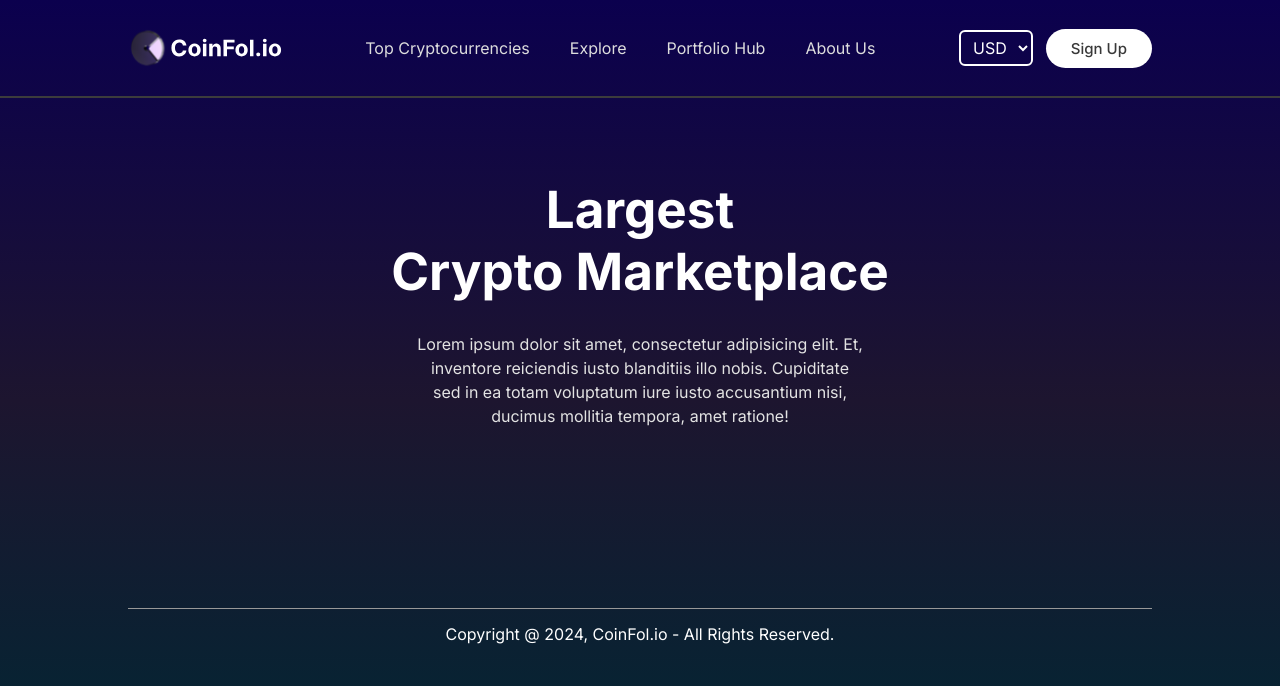
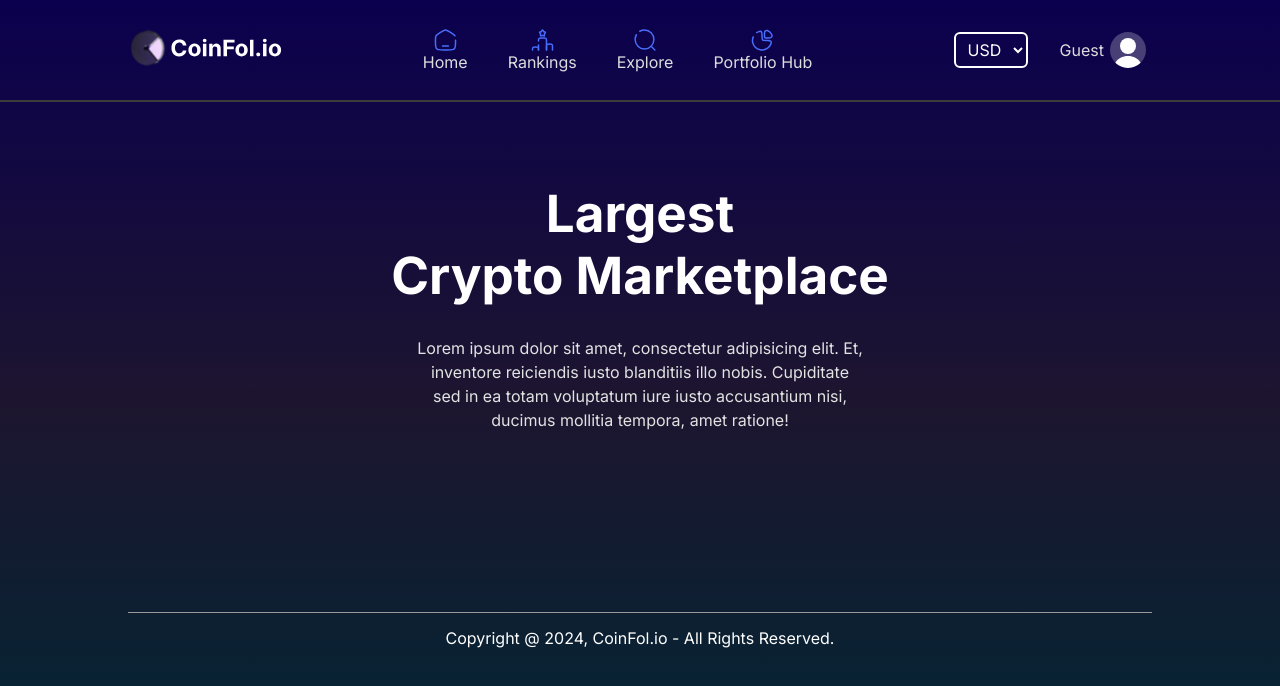
Before and after one commit to dimitarraychev/coinfolio, a React (Vite) app: page / in a window 1280 px wide. Shown: the top 686 px of the page. Built offline with nearby package versions, Linux system fonts and the light colour scheme; no server answers.

Commit message:
Added icons and user to navbar

```diff
--- a/src/components/Navbar/Navbar.css
+++ b/src/components/Navbar/Navbar.css
@@ -19,12 +19,19 @@
 
 .navbar li {
 	cursor: pointer;
+	display: flex;
+	flex-direction: column;
+}
+
+.navbar .link-img {
+	height: 1.5em;
+	aspect-ratio: 1/1;
 }
 
 .nav-right {
 	display: flex;
 	align-items: center;
-	gap: max(1vw, 12px);
+	gap: max(1vw, 32px);
 }
 
 .navbar select {
@@ -40,16 +47,13 @@
 	color: white;
 }
 
-.navbar button {
+.user {
 	display: flex;
 	align-items: center;
-	gap: 10px;
-	padding: 10px 25px;
-	border-radius: 20px;
-	font-size: 15px;
-	font-weight: 500;
-	color: #393939;
-	background: white;
-	border: none;
+}
+
+.user img {
+	height: 3em;
+	aspect-ratio: 1/1;
 	cursor: pointer;
 }
--- a/src/components/Navbar/Navbar.jsx
+++ b/src/components/Navbar/Navbar.jsx
@@ -1,6 +1,14 @@
 import React, { useContext } from "react";
+import { Link } from "react-router-dom";
+
 import "./Navbar.css";
 import logo from "../../assets/logo.svg";
+import homeIcon from "../../assets/home-icon.svg";
+import rankIcon from "../../assets/rank-icon.svg";
+import exploreIcon from "../../assets/explore-icon.svg";
+import portfolioIcon from "../../assets/portfolio-icon.svg";
+import userPlaceholder from "../../assets/user-placeholder.svg";
+
 import { CoinContext } from "../../context/CoinContext";
 
 const Navbar = () => {
@@ -25,19 +33,56 @@ const Navbar = () => {
 
 	return (
 		<div className="navbar">
-			<img src={logo} alt="logo" className="logo" />
+			<Link to={"/"}>
+				<img src={logo} alt="logo" className="logo" />
+			</Link>
 			<ul>
-				<li>Top Cryptocurrencies</li>
-				<li>Explore</li>
-				<li>Portfolio Hub</li>
-				<li>About Us</li>
+				<Link to={"/"}>
+					<li>
+						<img src={homeIcon} alt="home" className="link-img" />
+						Home
+					</li>
+				</Link>
+				<Link to={"/rankings"}>
+					<li>
+						<img
+							src={rankIcon}
+							alt="ranking"
+							className="link-img"
+						/>
+						Rankings
+					</li>
+				</Link>
+				<Link to={"/explore"}>
+					<li>
+						<img
+							src={exploreIcon}
+							alt="explore"
+							className="link-img"
+						/>
+						Explore
+					</li>
+				</Link>
+				<Link to={"/hub"}>
+					<li>
+						<img
+							src={portfolioIcon}
+							alt="portfolio hub"
+							className="link-img"
+						/>
+						Portfolio Hub
+					</li>
+				</Link>
 			</ul>
 			<div className="nav-right">
 				<select onChange={currencyHandler}>
 					<option value="usd">USD</option>
 					<option value="eur">EUR</option>
 				</select>
-				<button>Sign Up</button>
+				<div className="user">
+					<p>Guest</p>
+					<img src={userPlaceholder} alt="user" />
+				</div>
 			</div>
 		</div>
 	);
```
